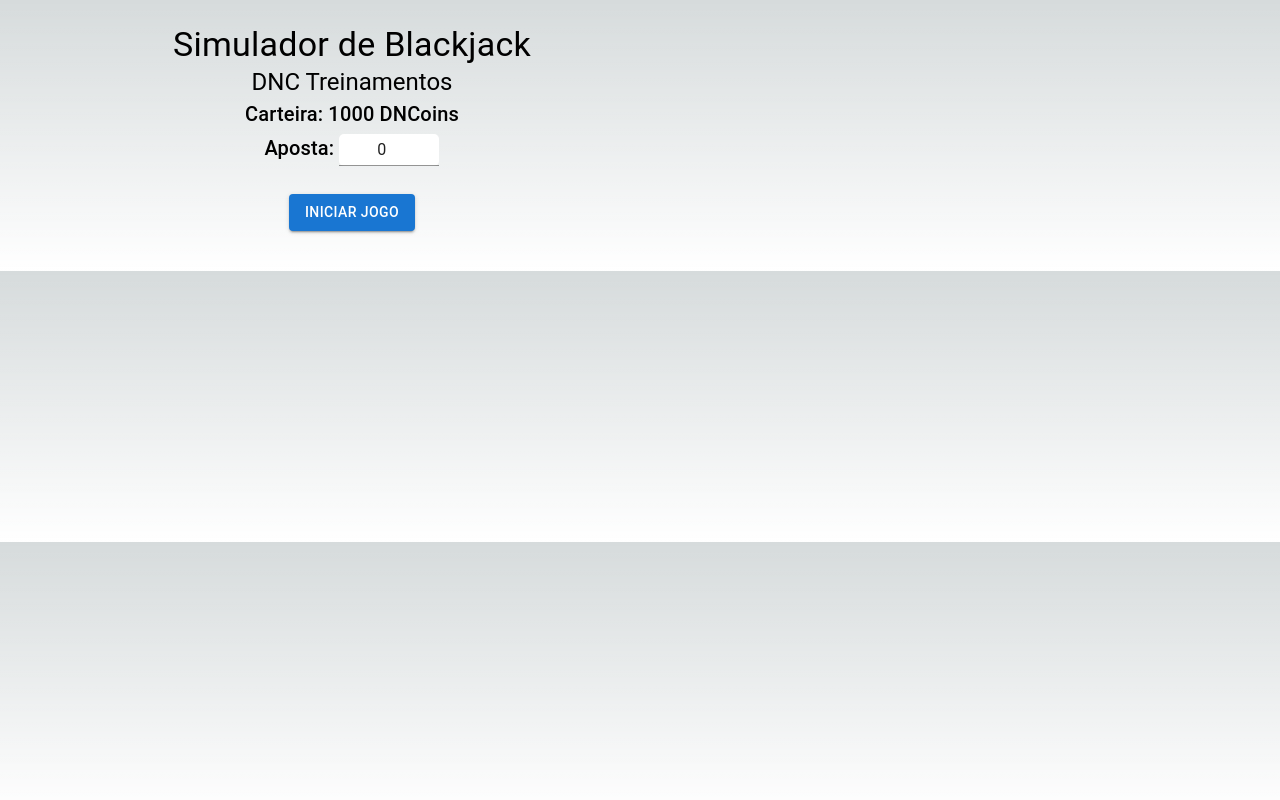
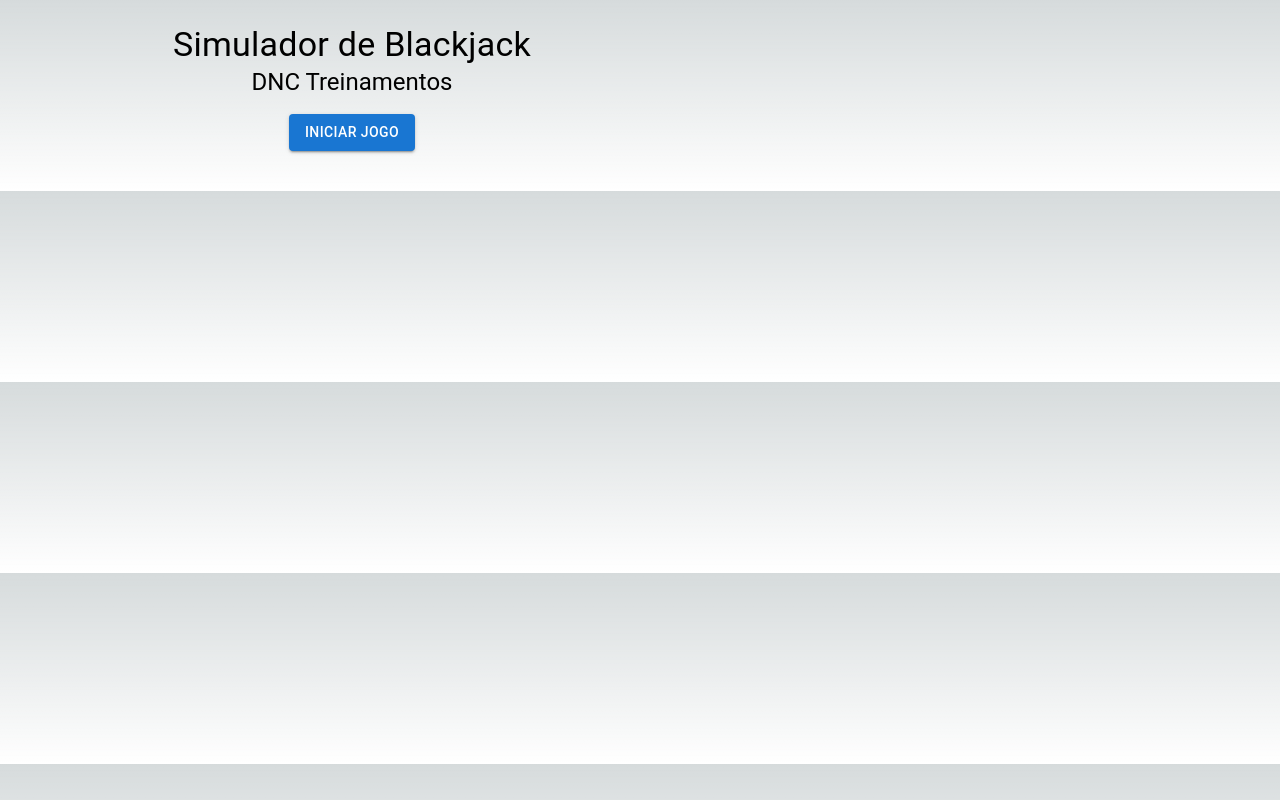
Before and after one commit to CSFDuarte/blackjack-dnc, a Next.js app: page / in a window 1280 px wide. Built offline with nearby package versions, Linux system fonts and the light colour scheme.

Commit message:
feat: Início da dinâmica

```diff
--- a/src/pages/index.jsx
+++ b/src/pages/index.jsx
@@ -17,10 +17,9 @@
     score: '0',
     result: null,
     game: false,
-    money: 0,
   });
-  const [balance, setBalance] = useState(1000);
-  const [bet, setBet] = useState(0);
+
+  //? Sentindo falta de algo? Talvez alguma informação nova que precise ser atualizada na tela?
 
   const shuffleDeck = async () => {
     try {
@@ -28,7 +27,6 @@
       setCard(null);
       setHistory([]);
       setScore({ score: '0', result: null, game: true, money: 0});
-      setBalance(balance - bet);
     } catch (error) {
       console.error('Falha ao embaralhar:', error);
     }
@@ -41,15 +39,13 @@
       setHistory(dealer.getHistory());
       const score = dealer.getScore(bet)
       setScore(score);
-      if(score.result) setBalance(balance + score.money);
     } catch (error) {
       console.error('Falha ao comprar carta:', error);
     }
   };
 
   const stopGame = () => {
-    setScore({ ...score, game: false });
-    setBalance(balance + score.money);
+    //? O que será que tem que ser feito aqui?
   };
 
   return (
@@ -65,16 +61,7 @@
               DNC Treinamentos
             </Typography>
 
-            {/* CARTEIRA */}
-            <Typography variant="h6" align="center">
-              Carteira: {balance} DNCoins
-            </Typography>
-
-            {/* APOSTA */}
-            <Typography variant="h6" align="center">
-              Aposta: <Input inputProps={{style: {textAlign: 'center'}}} disabled={score.game} type="number" value={bet} onChange={(event) => setBet(event.target.value)} style={{ margin: 'auto', width: '100px', backgroundColor: 'white', borderRadius: '5px', marginTop: 4, marginBottom: 12, justifyItems: 'center' }} />
-            </Typography>
-
+            {/* APOSTA E CARTEIRA AQUI BB ;D */}
 
             {!score.game && (
               <Button variant="contained" onClick={shuffleDeck} style={{ margin: 'auto' }}>
@@ -111,9 +98,7 @@
                   <Button variant="contained" onClick={drawCard} style={{ margin: 'auto', width: '180px', backgroundColor: 'green' }}>
                     Comprar carta
                   </Button>
-                  <Button variant="contained" onClick={stopGame} style={{ margin: 'auto', width: '180px', backgroundColor: 'red' }}>
-                    Parar
-                  </Button>
+                  {/* SERÁ QUE VOU COMPRAR PARA SEMPRE? */}
                 </Grid>
               </>)}
             </Container>
--- a/src/services/dealer.js
+++ b/src/services/dealer.js
@@ -68,7 +68,7 @@
   }
 
   //* Calcula o resultado da aposta
-  getBetResult(result, bet) {
+  getBetResult(result, bet) { //? Função já feita, mole, mas onde usar?
     if (result === 'Blackjack!')
       return bet * 2.5;
     if (result === 'Perdeu!' || (this.score[1] || this.score[0]) < 15)
@@ -78,7 +78,7 @@
   }
 
   //* Retorna o placar do jogo
-  getScore(bet) {
+  getScore(bet) { //? O que será este bet?
     //* Atualiza o placar em numbers
     const score = this.updateScore();
 
@@ -100,7 +100,6 @@
       score: answer,
       result: result,
       game: !result,
-      money: this.getBetResult(result, bet),
     };
   }
 }
```
